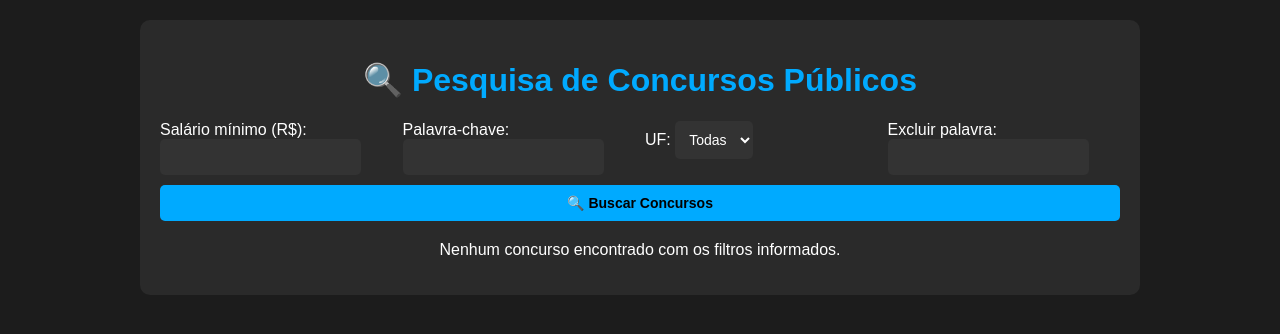
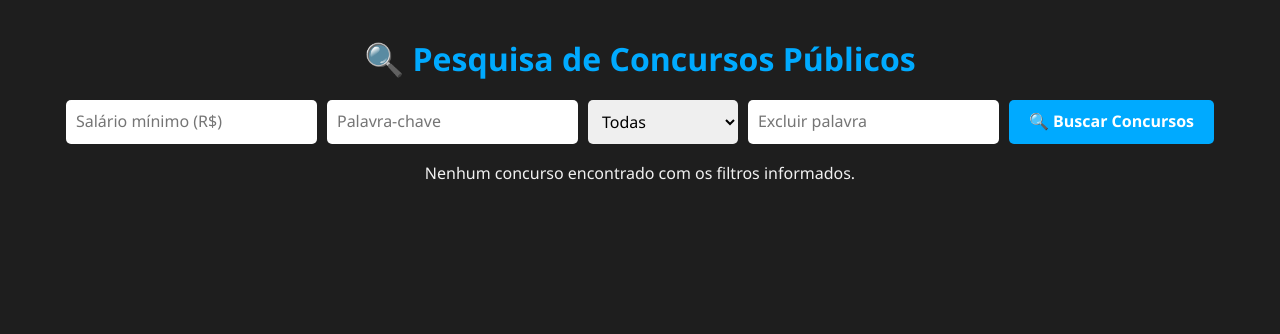
Before and after one commit to irislenisson/concurso-flask-app, a Flask app: page / in a window 1280 px wide. Shown: the top 334 px of the page. Run offline with Flask 3, Linux system fonts and the light colour scheme.

Commit message:
fix: atualiza index.html para integrar filtros HTML com Python

```diff
--- a/templates/index.html
+++ b/templates/index.html
@@ -3,21 +3,13 @@
 <head>
     <meta charset="UTF-8">
     <title>Pesquisa de Concursos Públicos</title>
+    <link rel="stylesheet" href="https://cdnjs.cloudflare.com/ajax/libs/normalize/8.0.1/normalize.min.css">
     <style>
         body {
-            background-color: #1c1c1c;
-            color: #fff;
-            font-family: Arial, sans-serif;
-            margin: 0;
+            background-color: #1e1e1e;
+            color: #f1f1f1;
+            font-family: 'Segoe UI', Tahoma, Geneva, Verdana, sans-serif;
             padding: 20px;
-        }
-
-        .container {
-            max-width: 960px;
-            margin: auto;
-            padding: 20px;
-            background-color: #2a2a2a;
-            border-radius: 10px;
         }
 
         h1 {
@@ -26,83 +18,69 @@
         }
 
         form {
-            display: grid;
-            grid-template-columns: repeat(4, 1fr);
+            display: flex;
+            flex-wrap: wrap;
+            justify-content: center;
             gap: 10px;
             margin-bottom: 20px;
         }
 
-        input, select, button {
+        input, select {
             padding: 10px;
-            font-size: 14px;
+            border-radius: 5px;
             border: none;
-            border-radius: 5px;
-        }
-
-        input, select {
-            background-color: #333;
-            color: #fff;
+            min-width: 150px;
         }
 
         button {
-            grid-column: span 4;
+            padding: 10px 20px;
             background-color: #00aaff;
-            color: #000;
+            color: #fff;
+            border: none;
+            border-radius: 5px;
             font-weight: bold;
             cursor: pointer;
-        }
-
-        button:hover {
-            background-color: #0099dd;
         }
 
         table {
             width: 100%;
             border-collapse: collapse;
-            margin-top: 20px;
-            background-color: #333;
+            background-color: #2b2b2b;
         }
 
         th, td {
             padding: 10px;
-            border-bottom: 1px solid #444;
-            text-align: left;
+            border: 1px solid #444;
         }
 
         th {
-            background-color: #222;
+            background-color: #3a3a3a;
+            color: #ffffff;
         }
 
         tr:hover {
-            background-color: #3d3d3d;
+            background-color: #3f3f3f;
+        }
+
+        .center {
+            text-align: center;
         }
     </style>
 </head>
 <body>
-    <div class="container">
+
     <h1>🔍 Pesquisa de Concursos Públicos</h1>
+
     <form method="POST">
-            <div>
-                <label>Salário mínimo (R$):</label>
-                <input type="number" name="salario_minimo" min="0" step="1000" value="{{ salario_minimo or '' }}">
-            </div>
-            <div>
-                <label>Palavra-chave:</label>
-                <input type="text" name="palavra_chave" value="{{ palavra_chave or '' }}">
-            </div>
-            <div>
-                <label>UF:</label>
+        <input type="number" name="salario_min" placeholder="Salário mínimo (R$)">
+        <input type="text" name="palavra" placeholder="Palavra-chave">
         <select name="uf">
-                    <option value="">Todas</option>
-                    {% for estado in ufs %}
-                        <option value="{{ estado }}" {% if uf == estado %}selected{% endif %}>{{ estado }}</option>
+            <option value="Todas">Todas</option>
+            {% for sigla in ufs %}
+                <option value="{{ sigla }}">{{ sigla }}</option>
             {% endfor %}
         </select>
-            </div>
-            <div>
-                <label>Excluir palavra:</label>
-                <input type="text" name="excluir_palavra" value="{{ excluir_palavra or '' }}">
-            </div>
+        <input type="text" name="excluir" placeholder="Excluir palavra">
         <button type="submit">🔍 Buscar Concursos</button>
     </form>
 
@@ -119,17 +97,17 @@
             <tbody>
                 {% for c in concursos %}
                 <tr>
-                    <td>{{ c['Salário'] }}</td>
-                    <td>{{ c['UF'] }}</td>
-                    <td>{{ c['Data Fim Inscrição'] }}</td>
-                    <td>{{ c['Informações do Concurso'] }}</td>
+                    <td class="center">{{ c.salario }}</td>
+                    <td class="center">{{ c.uf }}</td>
+                    <td class="center">{{ c.data_fim }}</td>
+                    <td>{{ c.info }}</td>
                 </tr>
                 {% endfor %}
             </tbody>
         </table>
     {% else %}
-        <p style="text-align: center;">Nenhum concurso encontrado com os filtros informados.</p>
+        <p class="center">Nenhum concurso encontrado com os filtros informados.</p>
     {% endif %}
-    </div>
+
 </body>
 </html>
```
Lines whose indentation alone changed are shown as unchanged.
